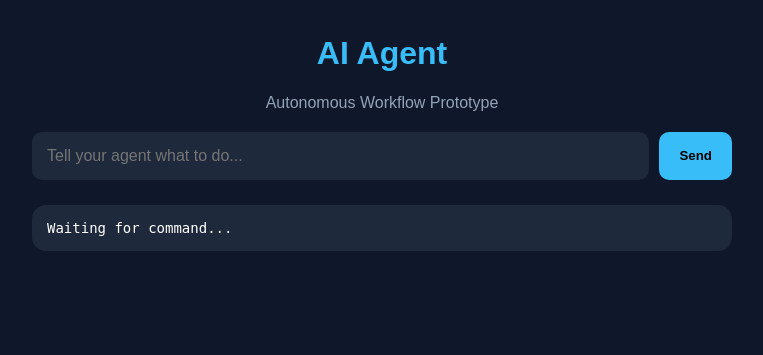
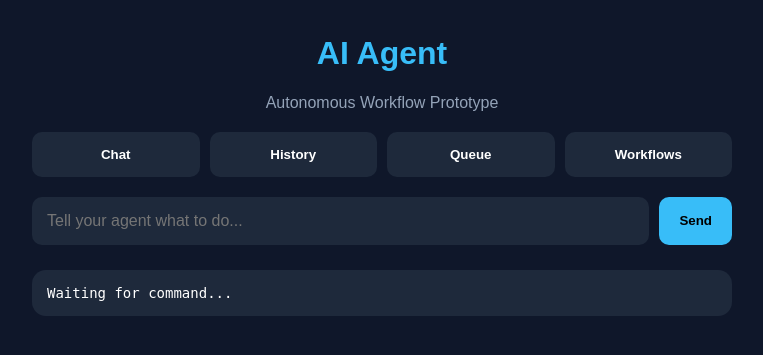
Before and after one commit to shivrajsinghania/Onix-AI-agent, a Flask app: page / in a window 1280 px wide. Shown: the top 355 px of the page, without its empty margins (258-1021 px from the left). Run offline with Flask 3, Linux system fonts and the light colour scheme.

Commit message:
Update agent.html

```diff
--- a/templates/agent.html
+++ b/templates/agent.html
@@ -9,11 +9,20 @@
     <div class="container">
       <h1>AI Agent</h1>
       <div class="status">Autonomous Workflow Prototype</div>
-      <div class="input-box">
-        <input type="text" id="message" placeholder="Tell your agent what to do...">
-        <button onclick="sendMessage()">Send</button>
+      <div class="tabs">
+        <button onclick="showTab('chat')">Chat</button>
+        <button onclick="loadHistory()">History</button>
+        <button onclick="loadQueue()">Queue</button>
+        <button onclick="loadWorkflows()">Workflows</button>
       </div>
-      <pre id="output">Waiting for command...</pre>
+      <div id="chat-tab">
+        <div class="input-box">
+          <input type="text" id="message" placeholder="Tell your agent what to do...">
+          <button onclick="sendMessage()">Send</button>
+        </div>
+        <pre id="output">Waiting for command...</pre>
+      </div>
+      <div id="data-tab"></div>
     </div>
 
     <script>
@@ -29,6 +38,90 @@
         let data = await response.json()
         document.getElementById("output").innerText = JSON.stringify(data, null, 2)
       }
+
+      function showTab(tab) {
+        if (tab === "chat") {
+          document.getElementById("chat-tab").style.display = "block"
+          document.getElementById("data-tab").innerHTML = ""
+        }
+      }
+
+      async function loadHistory() {
+        document.getElementById("chat-tab").style.display = "none"
+        let response = await fetch("/history")
+        let data = await response.json()
+        renderData(data, "History")
+      }
+
+      async function loadQueue() {
+        document.getElementById("chat-tab").style.display = "none"
+        let response = await fetch("/queue")
+        let data = await response.json()
+        renderData(data, "Queue")
+      }
+
+      async function loadWorkflows() {
+        document.getElementById("chat-tab").style.display = "none"
+        let response = await fetch("/workflows")
+        let data = await response.json()
+        renderData(data, "Workflows")
+      }
+
+      function renderData(data, title) {
+        let html = `<h2>${title}</h2>`
+        data.reverse().forEach(item => {
+          let humanText = ""
+          if (item.task) {
+            let task = item.task
+            if (task.action === "search") {
+              humanText = `🔎 Searched "${task.query}" on ${task.app}`
+            }
+            else if (task.action === "send_message") {
+              humanText = `📩 Sent message to ${task.target}`
+            }
+            else if (task.action === "open_website") {
+              humanText = `🌐 Opened ${task.url}`
+            }
+            else if (task.action === "observe_website") {
+              humanText = `👀 Observed ${task.url}`
+            }
+            else {
+              humanText = `⚙️ ${task.action}`
+            }
+          }
+          else if (item.tasks) {
+            humanText = `🧠 Workflow with ${item.tasks.length} steps`
+          }
+          let statusColor = "#94a3b8"
+          if (item.status === "completed") {
+            statusColor = "#22c55e"
+          }
+          else if (item.status === "failed") {
+            statusColor = "#ef4444"
+          }
+          else if (item.status === "running") {
+            statusColor = "#eab308"
+          }
+          html += `
+          <div class="card">
+          <div class="human-header">
+          ${humanText}
+          </div>
+          <div class="status-badge"
+          style="background:${statusColor}">
+          ${item.status || "stored"}
+          </div>
+          <details>
+          <summary>Raw JSON</summary>
+          <pre>
+          ${JSON.stringify(item, null, 2)}
+          </pre>
+          </details>
+          </div>
+          `
+        })
+        document.getElementById("data-tab").innerHTML = html
+      }
     </script>
   </body>
 </html>
```
